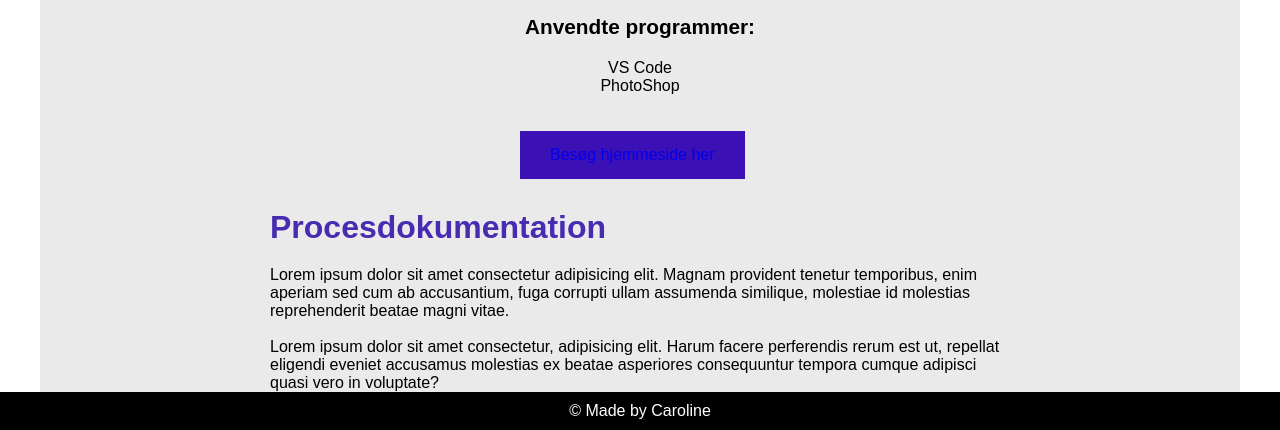
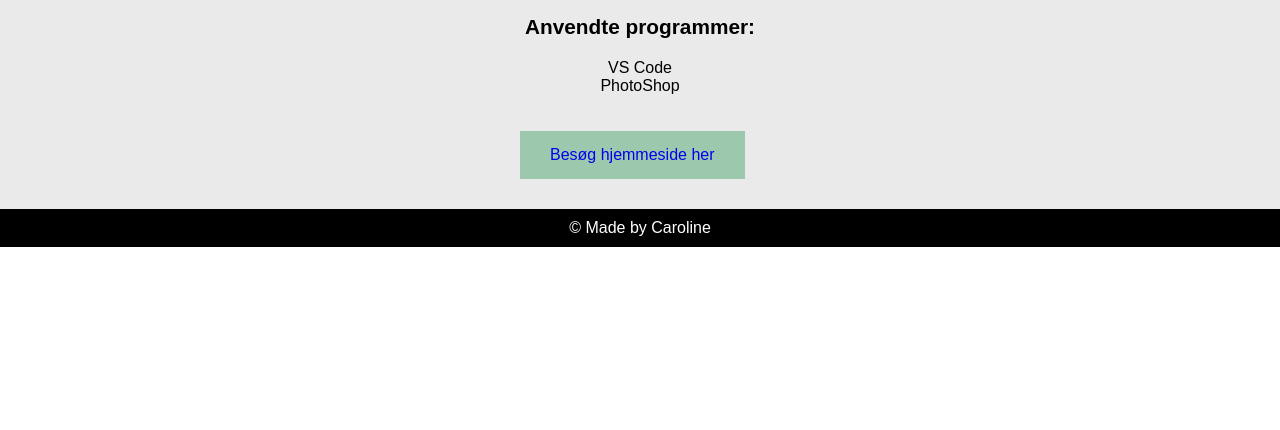
Before and after one commit to caro491g/06_portfolio, a plain HTML site: page studiestartsprøven.html in a window 1280 px wide. Shown: the part 939-1369 px from the top of the page. After the commit the page ends 1186 px from the top, so only its background shows below. Drawn offline with Linux system fonts and the light colour scheme.

Commit message:
Rettet til

```diff
--- a/generel.css
+++ b/generel.css
@@ -21,7 +21,6 @@ video {
 }
 
 main {
-  max-width: 1200px;
   margin-inline: auto;
   background-color: #eaeaea;
 }
--- a/layout.css
+++ b/layout.css
@@ -148,12 +148,12 @@ iframe {
   text-decoration: none;
   justify-content: center;
   display: inline-block;
-  background-color: #3b10b4;
+  background-color: #9cc9ad;
 }
 
 .button:hover {
   transform: translateY(-3px);
-  color: white;
+  color: #3b10b4;
 }
 
 /*************** Show more JS *********************/
--- a/studiestartsprøven.html
+++ b/studiestartsprøven.html
@@ -69,17 +69,6 @@
             </div>
         </section>
 
-        <div class="project_body_p">
-            <h1 class="h1_padding" style="color: #472BB0;">Procesdokumentation</h1>
-            <p>Lorem ipsum dolor sit amet consectetur adipisicing elit. Magnam provident tenetur temporibus,
-                enim aperiam sed cum ab accusantium, fuga corrupti ullam assumenda similique, molestiae id
-                molestias reprehenderit beatae magni vitae.</p>
-            <br>
-            <p>Lorem ipsum dolor sit amet consectetur, adipisicing elit. Harum facere perferendis rerum est ut,
-                repellat eligendi eveniet accusamus molestias ex beatae asperiores consequuntur tempora cumque
-                adipisci quasi vero in voluptate?</p>
-        </div>
-
     </main>
     <footer>
         <p>© Made by Caroline</p>
```
Also changed, not shown: emnesite.html (+2 -0 lines), loesning.html (+6 -2 lines), pilotsite.html (+2 -1 lines), pitch.html (+2 -1 lines), portfolioeksamen.html (+8 -3 lines), redesign.html (+10 -3 lines), temaopgave.html (+1 -0 lines), proces/loesning/copy.png (added), proces/portfolio/ai.png (added), proces/portfolio/css.png (added), proces/portfolio/js.png (added), proces/portfolio/kode.png (added).
